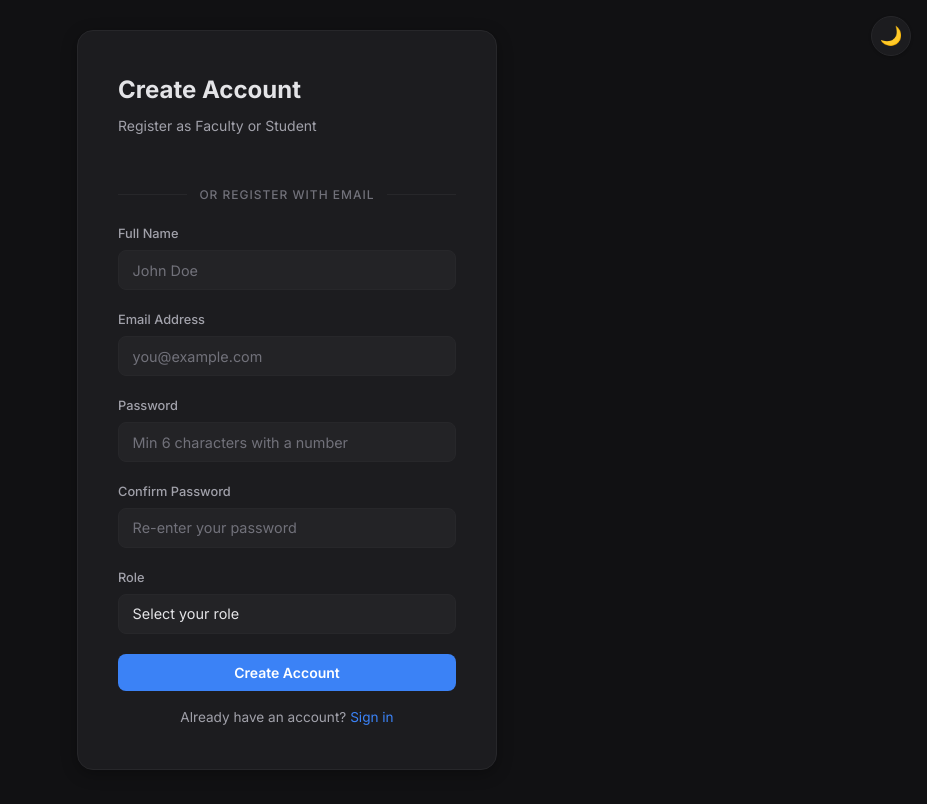
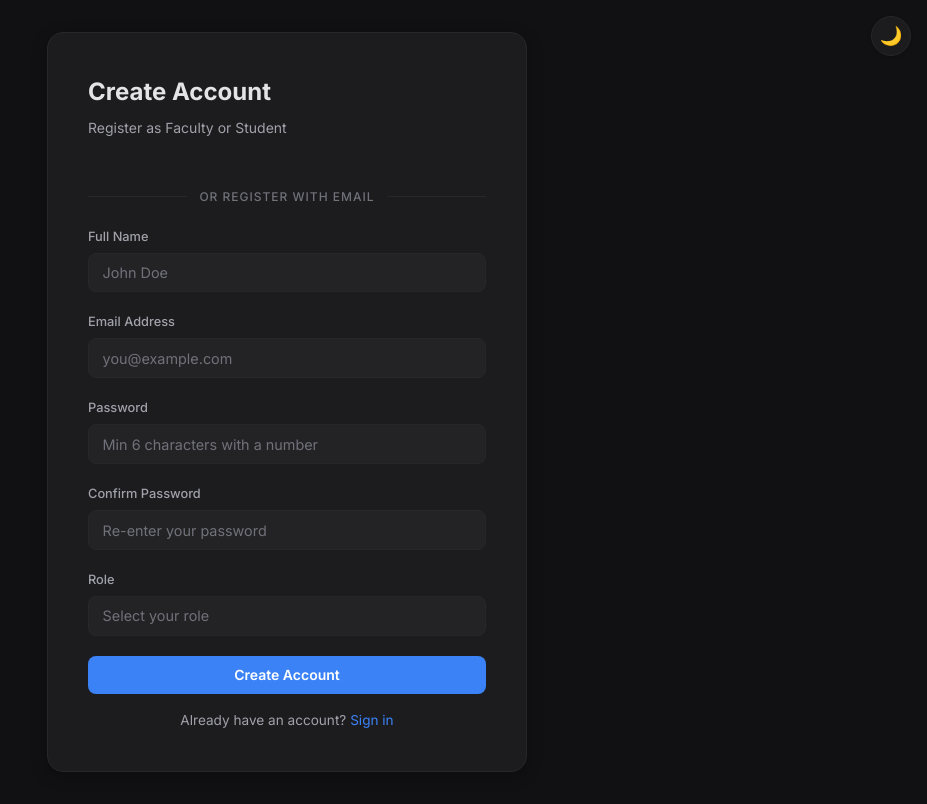
Before and after one commit to mayank-shriv/Student_Management_System, a website: page public/register.html in a window 1280 px wide. Shown: the whole page, without its empty margins (353-1280 px from the left). Drawn offline with Linux system fonts and the light colour scheme; no server answers.

Commit message:
style: improve auth container layout and form select styling

```diff
--- a/public/css/style.css
+++ b/public/css/style.css
@@ -118,9 +118,9 @@ a:hover {
 .auth-container {
   display: flex;
   justify-content: center;
-  align-items: center;
+  align-items: flex-start;
   min-height: 100vh;
-  padding: 1.5rem;
+  padding: 2rem 1.5rem;
   background: var(--bg-primary);
 }
 
@@ -130,9 +130,11 @@ a:hover {
   border-radius: var(--radius-xl);
   padding: 2.5rem;
   width: 100%;
-  max-width: 420px;
+  max-width: 480px;
   box-shadow: var(--shadow-lg);
   animation: fadeInUp 0.4s ease;
+  /* Ensure card is vertically centered when content is shorter than viewport */
+  margin: auto 0;
 }
 
 .auth-card h1 {
@@ -219,6 +221,12 @@ a:hover {
   font-size: 0.9rem;
   transition: border-color var(--transition);
   outline: none;
+  /* Tells the browser to theme the native option popup in dark/light mode */
+  color-scheme: dark;
+}
+
+[data-theme="light"] .form-group select {
+  color-scheme: light;
 }
 
 .form-group input:focus,
@@ -231,6 +239,17 @@ a:hover {
   color: var(--text-muted);
 }
 
+/* Muted placeholder option (the empty first <option>) */
+.form-group select:invalid,
+.form-group select option[value=""] {
+  color: var(--text-muted);
+}
+
+/* Real selected values stay in primary color */
+.form-group select:not(:invalid) {
+  color: var(--text-primary);
+}
+
 .form-row {
   display: grid;
   grid-template-columns: 1fr 1fr;
@@ -239,11 +258,11 @@ a:hover {
 
 .student-fields {
   display: none;
-  animation: fadeInUp 0.3s ease;
 }
 
 .student-fields.visible {
   display: block;
+  animation: fadeInUp 0.3s ease;
 }
 
 /* ── Buttons ── */
@@ -1027,6 +1046,7 @@ select {
 
   .auth-card {
     padding: 1.5rem;
+    max-width: 100%;
   }
 
   .modal {
@@ -1084,6 +1104,7 @@ select {
   .auth-card {
     padding: 1.25rem;
     border-radius: var(--radius-lg);
+    max-width: 100%;
   }
 
   .auth-card h1 {
```
